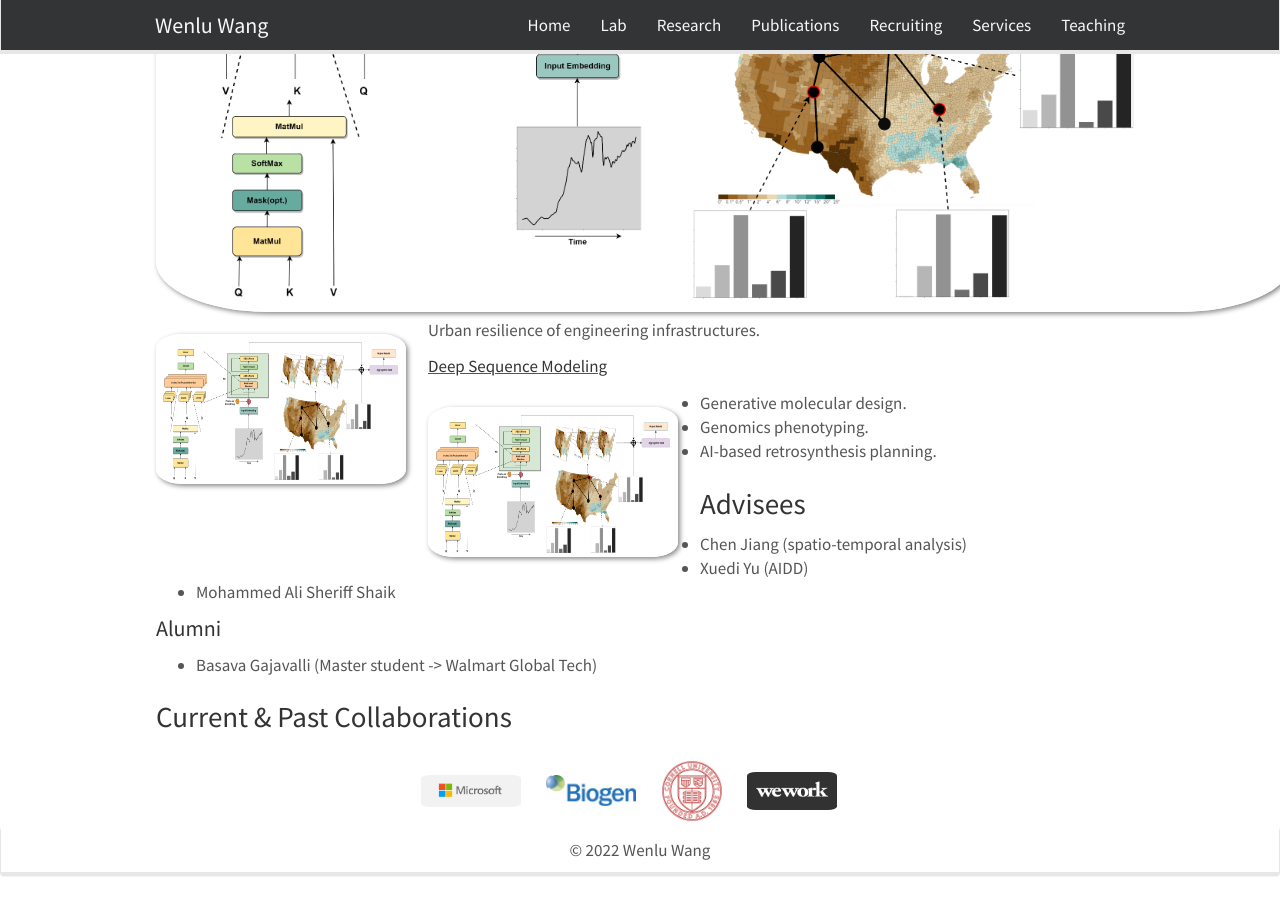
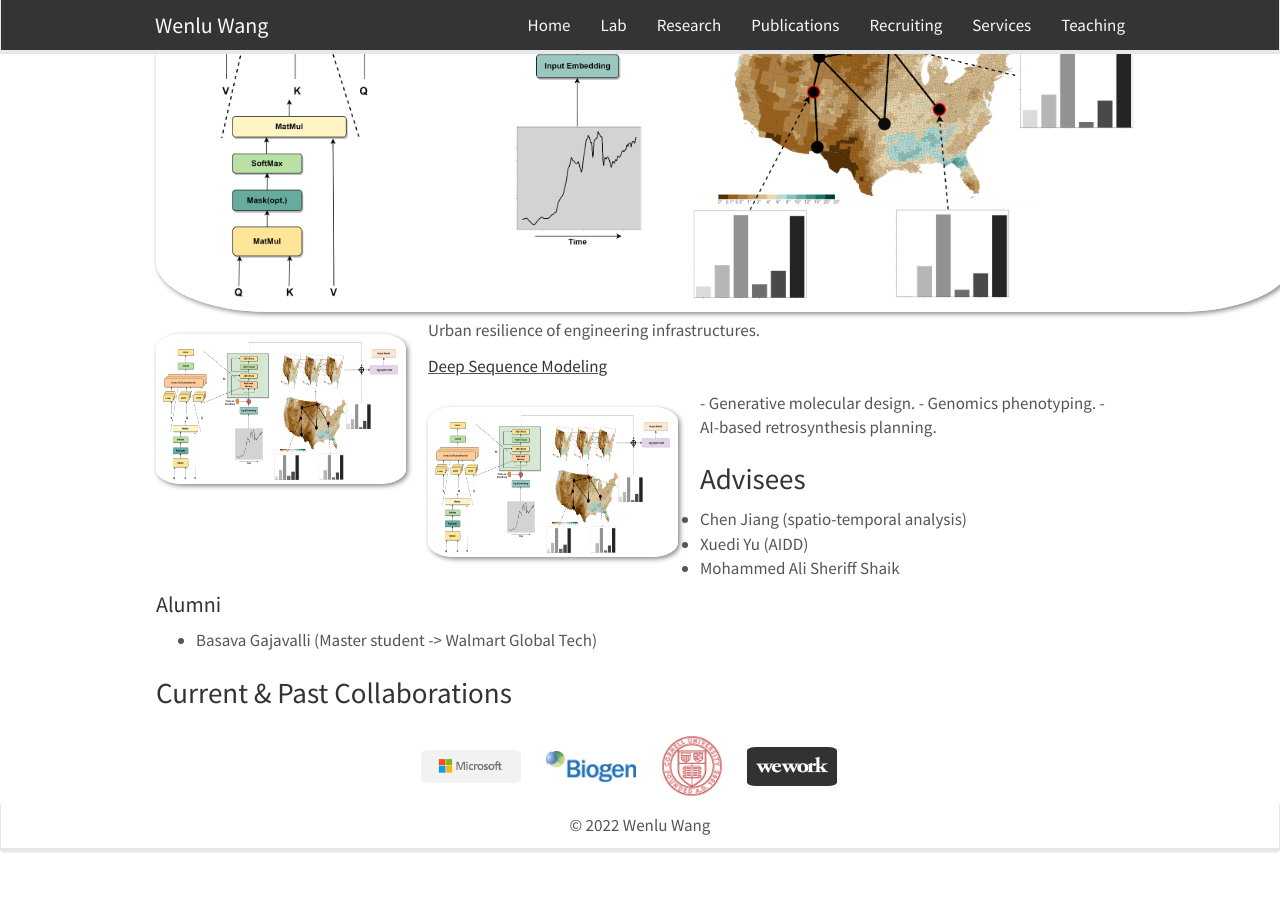
Before and after one commit to WENLU-W/WENLU-W.github.io, a Jekyll site: the page built from docs/_pages/team.md, in a window 1280 px wide and 900 px high, scrolled down 803 px. Built offline with Jekyll 4.4.1, drawn with Linux system fonts in a browser that asks for light colours; nearby versions of some CDN libraries; after the commit the page ends 1679 px from its top, so only the background shows below that.

Commit message:
Update team.md

```diff
--- a/docs/_pages/team.md
+++ b/docs/_pages/team.md
@@ -53,7 +53,7 @@
 | ![Flowers]({{site.url}}{{site.baseurl}}/images/weather2.png) | Urban resilience of engineering infrastructures. |
 
 
-<p align="left">
+<p>
   <img align="left" width="250" height="150" src="{{ site.url }}{{ site.baseurl }}/images/weather2.png">
   Urban resilience of engineering infrastructures.
 </p>
@@ -62,11 +62,12 @@
 
 <ins>[Deep Sequence Modeling](https://wenlu-w.github.io/project/2021/09/01/sequential.html)<ins>
 
+<p>
 <img align="left" width="250" height="150" src="{{ site.url }}{{ site.baseurl }}/images/weather2.png">
 - Generative molecular design.
 - Genomics phenotyping.
 - AI-based retrosynthesis planning.
-
+</p>
 
 
 
```
